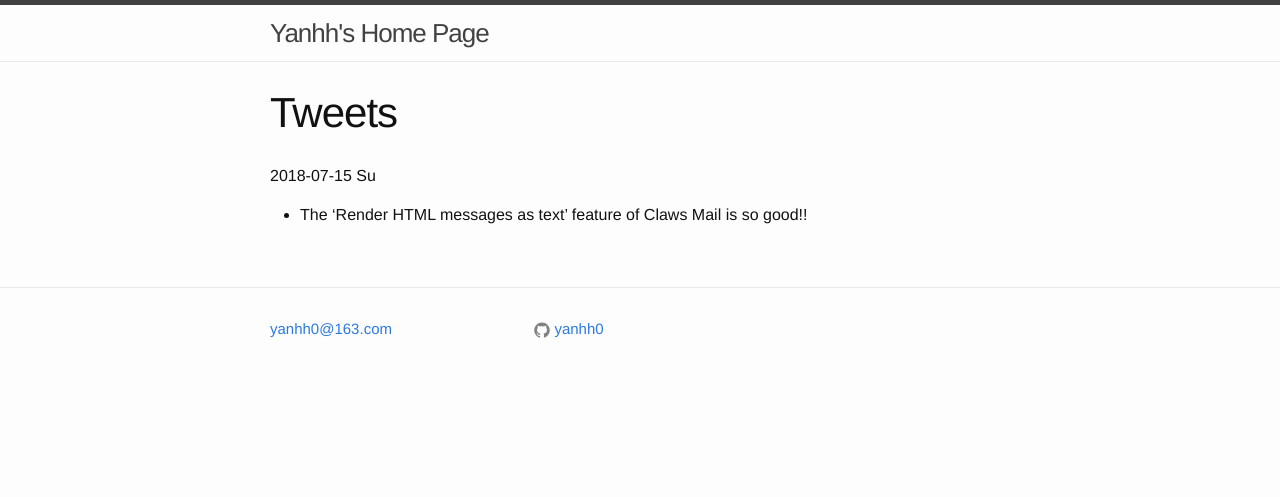
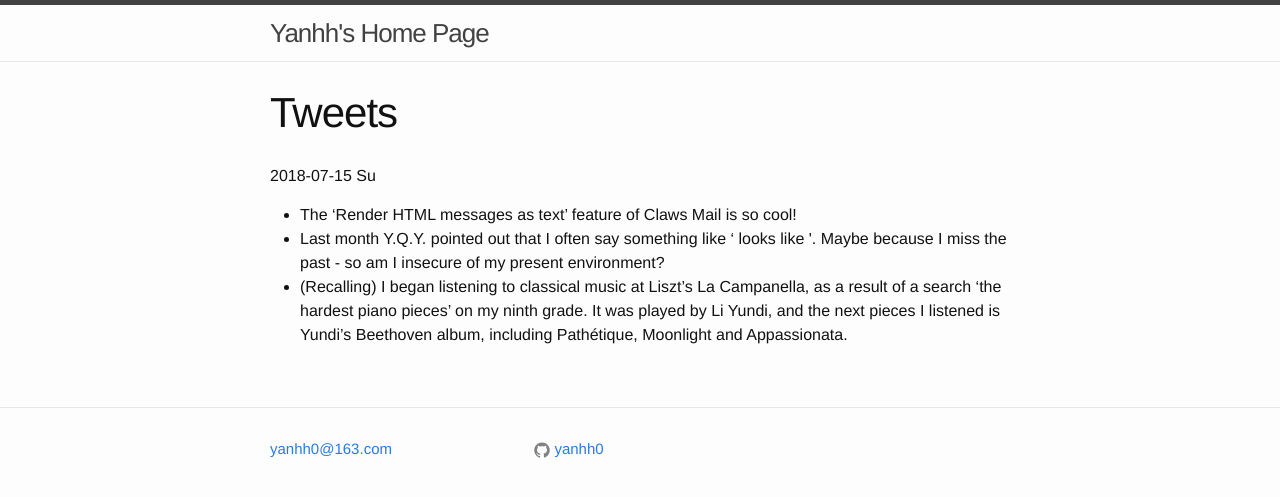
Before and after one commit to ggaarder7/yanhh0.github.io, a Jekyll site: the page built from blog/tweets.md, in a window 1280 px wide. Shown: the top 497 px of the page. Built offline with Jekyll 4.4.1, drawn with Linux system fonts in a browser that asks for light colours.

Commit message:
*** empty log message ***

```diff
--- a/blog/tweets.md
+++ b/blog/tweets.md
@@ -3,4 +3,12 @@ title: Tweets
 ---
 
 2018-07-15 Su
-- The 'Render HTML messages as text' feature of Claws Mail is so good!!
+- The 'Render HTML messages as text' feature of Claws Mail is so cool!
+- Last month Y.Q.Y. pointed out that I often say something like
+  '<somebody> looks like <another>'. Maybe because I miss the past -
+  so am I insecure of my present environment?
+- (Recalling) I began listening to classical music at Liszt's La
+  Campanella, as a result of a search 'the hardest piano pieces' on my
+  ninth grade. It was played by Li Yundi, and the next pieces I
+  listened is Yundi's Beethoven album, including Pathétique, Moonlight
+  and Appassionata.
```
